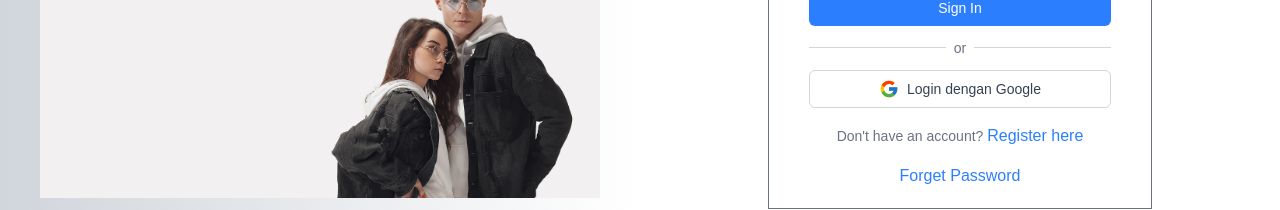
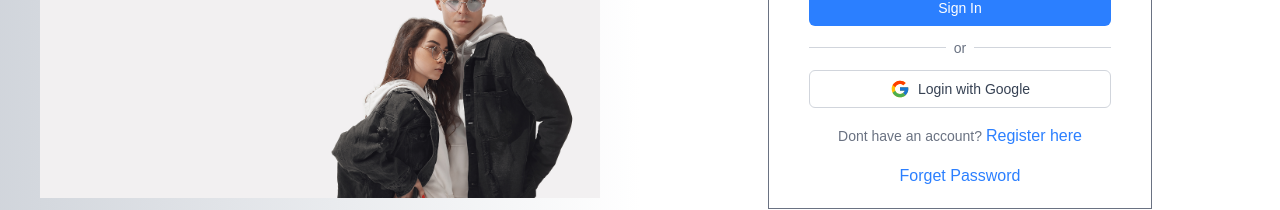
Before and after one commit to ashbal18/SHOP.CO, a Next.js app in the folder frontend/: page /login in a window 1280 px wide. Shown: the part 417-627 px from the top of the page. Built offline with nearby package versions, Linux system fonts and the light colour scheme; no server answers.

Commit message:
frontend

```diff
--- a/frontend/src/app/(auth)/login/_components/form.tsx
+++ b/frontend/src/app/(auth)/login/_components/form.tsx
@@ -66,7 +66,6 @@ export default function FormLogin() {
     try {
       const googleResponse = await signIn("google", {
         redirect: false,
-        prompt: "select_account", // 👉 Tambahkan agar selalu tampil popup pilih akun
       });
 
       if (!googleResponse || !googleResponse.ok) {
@@ -74,8 +73,8 @@ export default function FormLogin() {
       }
 
       const session = await fetch("/api/auth/session").then((res) => res.json());
+
       const googleUser = session?.user;
-
       if (!googleUser || !googleUser.email || !googleUser.name) {
         throw new Error("Data user Google tidak ditemukan.");
       }
@@ -88,7 +87,6 @@ export default function FormLogin() {
 
       const user = data.data;
 
-      // Logout sesi Google sebelum login ulang pakai credentials
       await signOut({ redirect: false });
 
       const res = await signIn("credentials", {
@@ -101,7 +99,6 @@ export default function FormLogin() {
         referralCode: user.referralCode ?? "",
         referralBy: user.referredBy ?? "",
         role: user.role,
-        storeId: user.storeId ?? null,
         accessToken: data.access_token,
         callbackUrl: "/",
       });
@@ -120,18 +117,20 @@ export default function FormLogin() {
 
   return (
     <div className="flex flex-col lg:flex-row min-h-screen">
-      {/* Kiri */}
       <div className="lg:w-1/2 bg-gradient-to-r from-gray-300 p-10 flex flex-col justify-center items-center text-white">
         <h1 className="text-4xl text-black font-semibold mb-4">Welcome back</h1>
         <p className="text-lg text-center mb-8 text-black">
           Temukan berbagai koleksi baju terbaru di toko baju Shop.co, belanja dengan mudah dan aman, dan dapatkan penawaran spesial setiap hari!
         </p>
-        <Image src="/main1.png" alt="Banner" width={600} height={200} />
+        <Image src="/main1.png" alt="Logo" width={600} height={200} />
       </div>
 
-      {/* Kanan */}
       <div className="lg:w-1/2 p-10 flex justify-center items-center">
-        <Formik initialValues={initialValues} validationSchema={LoginSchema} onSubmit={onLogin}>
+        <Formik
+          initialValues={initialValues}
+          validationSchema={LoginSchema}
+          onSubmit={onLogin}
+        >
           {(props: FormikProps<ILoginForm>) => {
             const { touched, errors, isSubmitting } = props;
             return (
@@ -170,7 +169,7 @@ export default function FormLogin() {
                 )}
 
                 <button
-                  className="text-white py-2 px-3 mt-2 rounded-md bg-blue-500 disabled:bg-gray-400 disabled:cursor-not-allowed text-sm"
+                  className="text-white py-2 px-3 mt-2 rounded-md bg-blue-500 disabled:bg-gray-400 disabled:cursor-none text-sm"
                   type="submit"
                   disabled={isSubmitting}
                 >
@@ -189,11 +188,11 @@ export default function FormLogin() {
                   className="flex items-center justify-center gap-2 py-2 px-3 rounded-md border border-gray-300 text-sm text-gray-700 hover:bg-gray-100"
                 >
                   <FcGoogle size={20} />
-                  Login dengan Google
+                  Login with Google
                 </button>
 
                 <div className="text-center mt-4">
-                  <span className="text-sm text-gray-500">Don't have an account? </span>
+                  <span className="text-sm text-gray-500">Dont have an account? </span>
                   <Link href="/register" className="text-blue-500 hover:underline">Register here</Link>
                 </div>
                 <div className="text-center mt-4">
--- a/frontend/src/lib/axios.ts
+++ b/frontend/src/lib/axios.ts
@@ -1,6 +1,6 @@
 import axios from "axios";
 
-const BASE_URL =  "http://localhost:8000/api";
+const BASE_URL = process.env.NEXT_PUBLIC_BASE_URL_BE! || "http://localhost:8000/api";
 
 export default axios.create({
   baseURL: BASE_URL,
```
